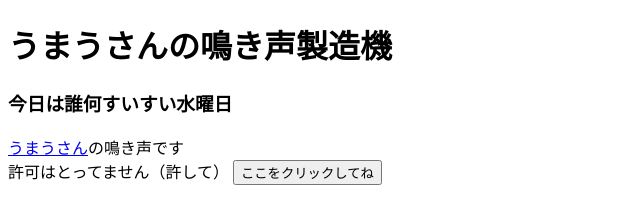
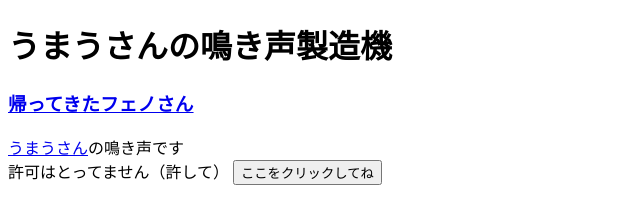
Before and after one commit to Mikan-777-star/Mikan_1, a plain HTML site: page index.html in a window 1280 px wide. Shown: the whole page, without its empty margins (0-640 px from the left). Drawn offline with Linux system fonts and the light colour scheme.

Commit message:
帰ってきたフェノさん

```diff
--- a/index.html
+++ b/index.html
@@ -9,7 +9,7 @@
 <body>
     <h1>うまうさんの鳴き声製造機</h1>
     <p>
-        <h3>今日は誰何すいすい水曜日</h3>
+        <h3><a href = "https://twitter.com/phenomenonAtoZ/status/1367246494525317120">帰ってきたフェノさん</a></h3>
         <a href="https://twitter.com/hekisaki_umau">うまうさん</a>の鳴き声です<br>
         許可はとってません（許して）
         <button id="start">ここをクリックしてね</button>
```
